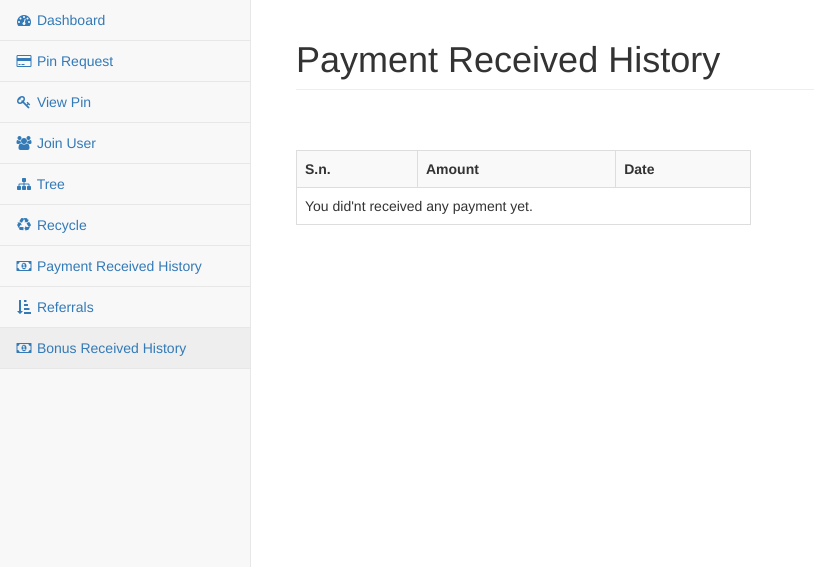
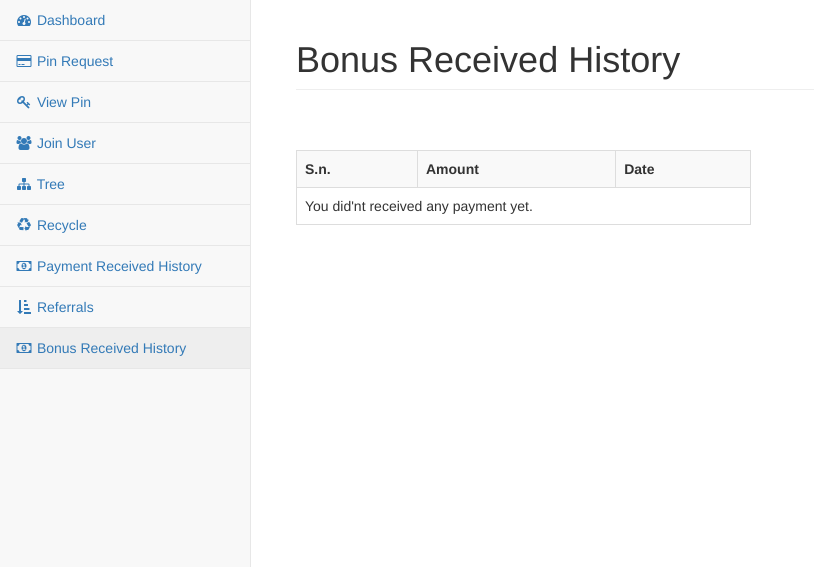
Before and after one commit to fabulouz004/starcitymlm, a PHP site: page /bonus-received-history.php in a window 1280 px wide. Shown: the part 51-618 px from the top of the page, without its empty margins (0-814 px from the left). Run offline with PHP 8.4, Linux system fonts and the light colour scheme; the visitor is signed in with stand-in values (Sample User, id 1); data that the repository does not hold is empty.

Commit message:
corrected

```diff
--- a/bonus-received-history.php
+++ b/bonus-received-history.php
@@ -45,7 +45,7 @@ $userid = $_SESSION['userid'];
             <div class="container-fluid">
                 <div class="row">
                     <div class="col-lg-12">
-                        <h1 class="page-header">Payment Received History</h1>
+                        <h1 class="page-header">Bonus Received History</h1>
                     </div>
                     <!-- /.col-lg-12 -->
                 </div>
```
